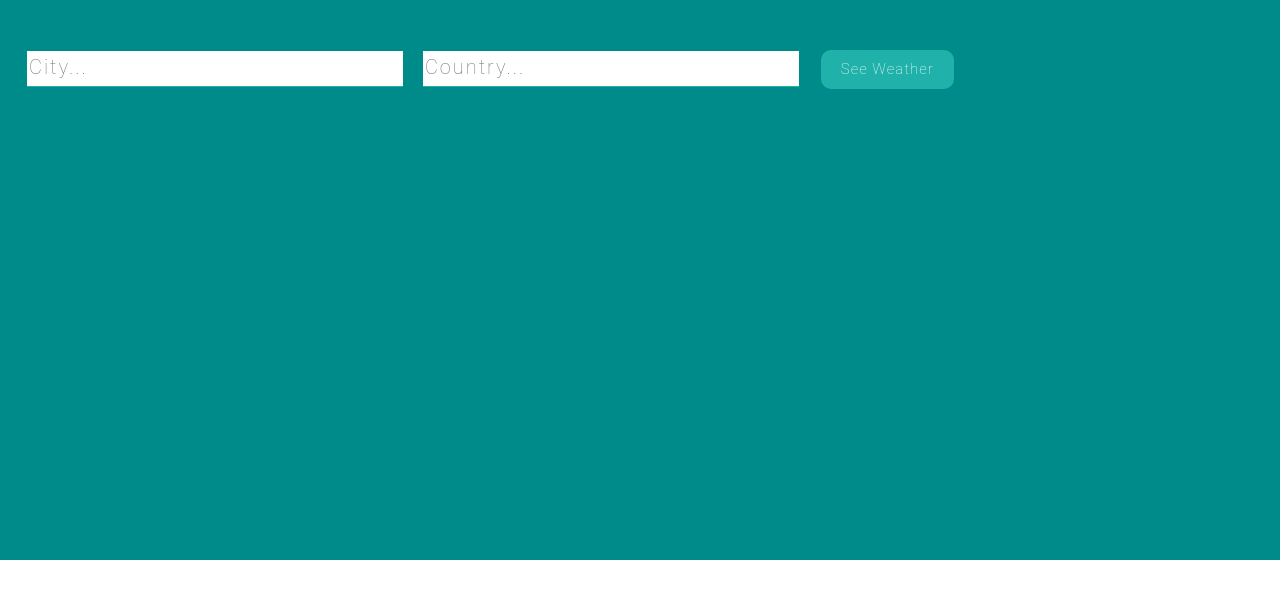
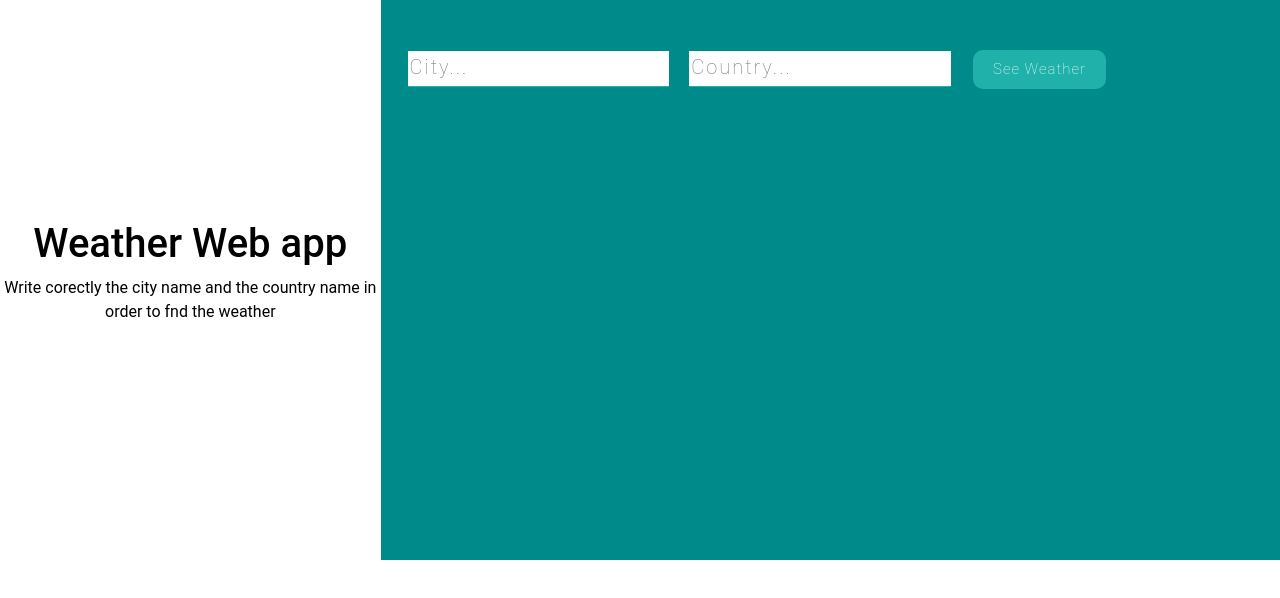
Before and after one commit to larisaai/weather-react-app, a React (Create React App) app: page / in a window 1280 px wide. Shown: the top 598 px of the page. Built offline with nearby package versions, Linux system fonts and the light colour scheme.

Commit message:
improvemnts

```diff
--- a/src/App.css
+++ b/src/App.css
@@ -58,11 +58,11 @@ input[type="text"] {
 input[type="text"] {
   outline: none;
 }
-
+/*
 input:-webkit-autofill {
   -webkit-box-shadow: 0 0 0 30px #1b344e inset;
   -webkit-text-fill-color: #fff !important;
-}
+} */
 
 button {
   border: 0;
--- a/src/App.js
+++ b/src/App.js
@@ -1,6 +1,6 @@
 import React, { Component } from "react";
 import "./App.css";
-// import Titles from "./components/Titles";
+import Titles from "./components/Titles";
 import Form from "./components/Form";
 import Weather from "./components/Weather";
 import { BrowserRouter, Route } from "react-router-dom";
@@ -29,9 +29,9 @@ class App extends Component {
 
     if (city && country) {
       this.setState({
-        temperature: data.main.temp  ,
-        temperature_min: data.main.temp_min,
-        temperature_max: data.main.temp_max,
+        temperature: Math.floor(data.main.temp)  ,
+        temperature_min: Math.floor(data.main.temp_min),
+        temperature_max: Math.floor(data.main.temp_max),
         city: data.name,
         country: data.sys.country,
         humidity: data.main.humidity,
@@ -60,7 +60,7 @@ class App extends Component {
 
             <div className="wrapper">
               <div className="title-container">
-                {/* <Titles /> */}
+                <Titles />
               </div>
               <div className=" form-container">
                 <Form getWeather={this.getWeather} />
--- a/src/components/Titles.js
+++ b/src/components/Titles.js
@@ -5,9 +5,9 @@ export default class Titles extends Component {
 render(){
   return (
   <div>
-    <h1 className="">Weather Finder</h1>
+    <h1 className="">Weather Web app</h1>
     <p className="">
-      Find out temperture, conditions and more...
+          Write corectly the city name and the country name in order to fnd the weather
     </p>
   </div>
 )}
```
